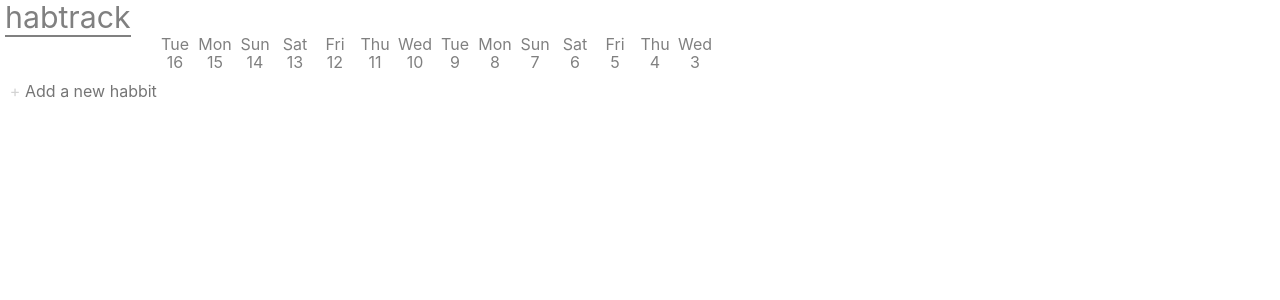
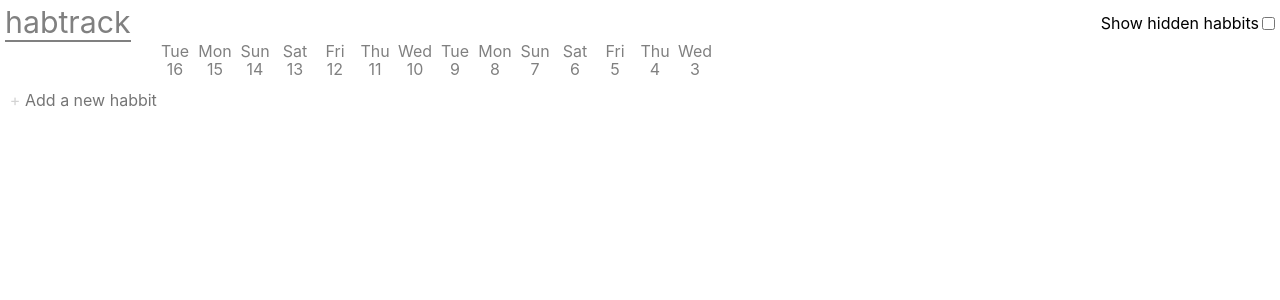
Before and after one commit to viliusddd/habtrack, a Vue app in the folder habtrack/: page / in a window 1280 px wide. Shown: the top 300 px of the page. Built offline with nearby package versions, Linux system fonts and the light colour scheme.

Commit message:
Add ability to hide and show hidden habbits

```diff
--- a/habtrack/src/assets/main.css
+++ b/habtrack/src/assets/main.css
@@ -7,6 +7,11 @@
   margin: 0;
 }
 
+input[type='checkbox'] {
+  accent-color: gray;
+  cursor: pointer;
+}
+
 #app {
   max-width: 1280px;
   margin: 0 5px;
--- a/habtrack/src/components/HabbitPanel.vue
+++ b/habtrack/src/components/HabbitPanel.vue
@@ -40,10 +40,17 @@ const icons = {
 const selectedDay = computed(() => {
   return props.habbit.days.find(day => day.date === useRoute().params.date)
 })
+function continueWithHabbit() {
+  if (!habbitsStore.includeHidden && props.habbit.isHidden) {
+    return false
+  } else {
+    return true
+  }
+}
 </script>
 
 <template>
-  <div class="habbit">
+  <div v-if="continueWithHabbit()" class="habbit">
     <div class="habbit__title">
       <input
         class="habbit__color"
@@ -52,7 +59,7 @@ const selectedDay = computed(() => {
         v-model="inputColor"
       />
       <RouterLink
-        class="habbit__name"
+        :class="habbit.isHidden ? 'underline habbit__name' : 'habbit__name'"
         :to="{name: 'HabbitView', params: {id: habbit.id}}"
       >
         {{ habbit.name }}
@@ -170,6 +177,9 @@ textarea {
   border: 0;
   color: grey;
 }
+.underline:link {
+  text-decoration: green wavy underline;
+}
 .marked {
   color: v-bind(inputColor);
 }
--- a/habtrack/src/components/NavPanel.vue
+++ b/habtrack/src/components/NavPanel.vue
@@ -9,7 +9,18 @@ const toMonthDay = dateObj => dateObj.getDate()
 </script>
 
 <template>
-  <RouterLink class="logo" to="/">habtrack</RouterLink>
+  <div class="header">
+    <RouterLink class="logo" to="/">habtrack</RouterLink>
+    <div class="hidden__toggle">
+      <label for="toggleShowHidden">Show hidden habbits</label>
+      <input
+        type="checkbox"
+        name=""
+        id="toggleShowHidden"
+        v-model="habbitsStore.includeHidden"
+      />
+    </div>
+  </div>
   <div class="days-container">
     <div class="days__empty"></div>
     <nav class="days__panel">
@@ -29,8 +40,19 @@ const toMonthDay = dateObj => dateObj.getDate()
   </div>
 </template>
 <style>
+.header {
+  margin-top: 5px;
+  display: flex;
+  align-items: center;
+}
 .logo {
   font-size: 3ch;
+}
+.hidden__toggle {
+  display: flex;
+  align-items: center;
+  column-gap: 3px;
+  margin: 0 0 0 auto;
 }
 .logo:visited {
   color: gray;
@@ -68,6 +90,8 @@ const toMonthDay = dateObj => dateObj.getDate()
   color: grey;
   text-decoration: none;
   line-height: 18px;
+  border-bottom: 2px solid;
+  border-color: transparent;
 }
 .day:hover {
   border-bottom: 2px solid;
--- a/habtrack/src/components/NewHabbitPanel.vue
+++ b/habtrack/src/components/NewHabbitPanel.vue
@@ -13,6 +13,7 @@ const newHabbitTemplate = computed(
     for (const day of habbitsStore.arrayOfDates) {
       days.push({
         date: day.toLocaleDateString('lt'),
+        isHidden: false,
         isMarked: false,
         comment: ''
       })
--- a/habtrack/src/stores/HabbitsStore.js
+++ b/habtrack/src/stores/HabbitsStore.js
@@ -74,6 +74,8 @@ export const useHabbitsStore = defineStore('HabbitsStore', () => {
     return arr
   }
 
+  const includeHidden = ref(false)
+
   return {
     habbits,
     addHabbit,
@@ -82,6 +84,7 @@ export const useHabbitsStore = defineStore('HabbitsStore', () => {
     numOfDays,
     shownDays,
     arrayOfDates,
-    message
+    message,
+    includeHidden
   }
 })
--- a/habtrack/src/views/HabbitView.vue
+++ b/habtrack/src/views/HabbitView.vue
@@ -38,7 +38,7 @@ function deleteHabbit() {
   <div v-if="currentHabbit" ref="target" class="modal">
     <button @click="$router.back" class="modal__close-btn">x</button>
     <label class="modal__name-label" for="change-name"
-      >Change the name of the habit:
+      >Edit habbit name:
     </label>
     <input
       class="modal__name"
@@ -48,18 +48,47 @@ function deleteHabbit() {
     />
     <br />
 
+    <div class="hide-btn">
+      <input
+        class="hide-btn__label"
+        type="checkbox"
+        id="archive-chbx"
+        v-model="currentHabbit.isHidden"
+      />
+      <label class="hide-btn__checkbox" for="archive-chbx">Hide habbit</label>
+    </div>
     <div class="delete">
       <button class="delete__btn" @click="deleteHabbit">Delete habbit</button>
-      <div class="delete__question">Are you sure?</div>
+      <!-- <div class="delete__question">Are you sure?</div>
       <div>
         <button class="delete__btn-yes">yes</button>
         <button class="delete__btn-no">no</button>
-      </div>
+      </div> -->
     </div>
   </div>
 </template>
 
 <style scoped>
+.hide-btn {
+  display: flex;
+  padding-left: 10px;
+  column-gap: 3px;
+}
+button {
+  outline: 0;
+  color: inherit;
+  cursor: pointer;
+  background: transparent;
+  border: none;
+  border-bottom: 2px solid;
+  border-bottom-color: transparent;
+  padding: 0;
+}
+button:hover {
+  display: inline-block;
+  border-bottom: 2px solid;
+}
+
 .modal {
   display: flex;
   flex-direction: column;
@@ -153,18 +182,4 @@ function deleteHabbit() {
 }
 .delete__btn-no {
 }
-button {
-  background: transparent;
-  border: none;
-  outline: 0;
-  color: inherit;
-  cursor: pointer;
-  line-height: 12px;
-}
-button:hover {
-  display: inline-block;
-  border-bottom: 2px solid;
-  border-bottom-style: solid;
-  /* text-decoration: underline; */
-}
 </style>
```
